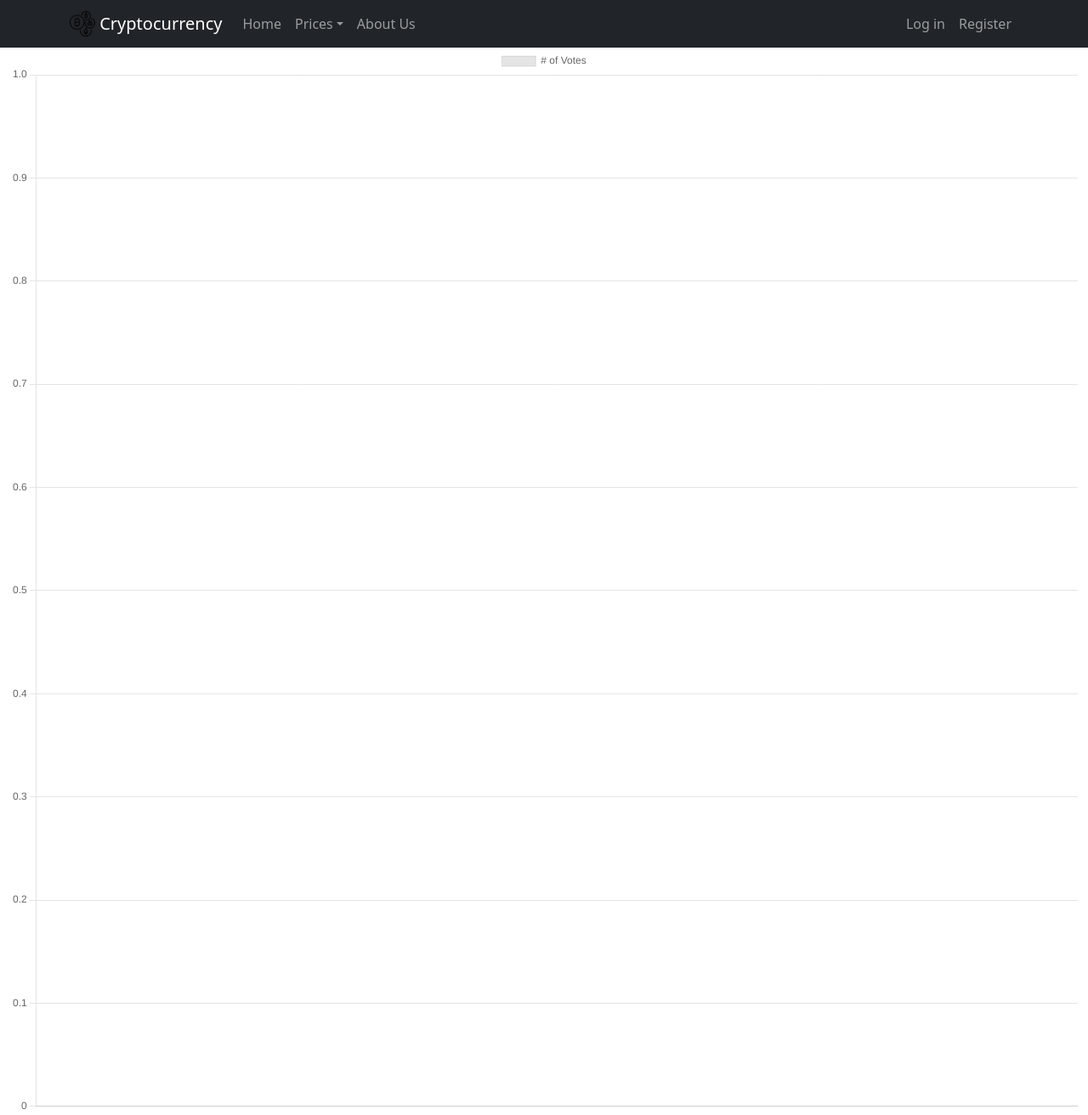
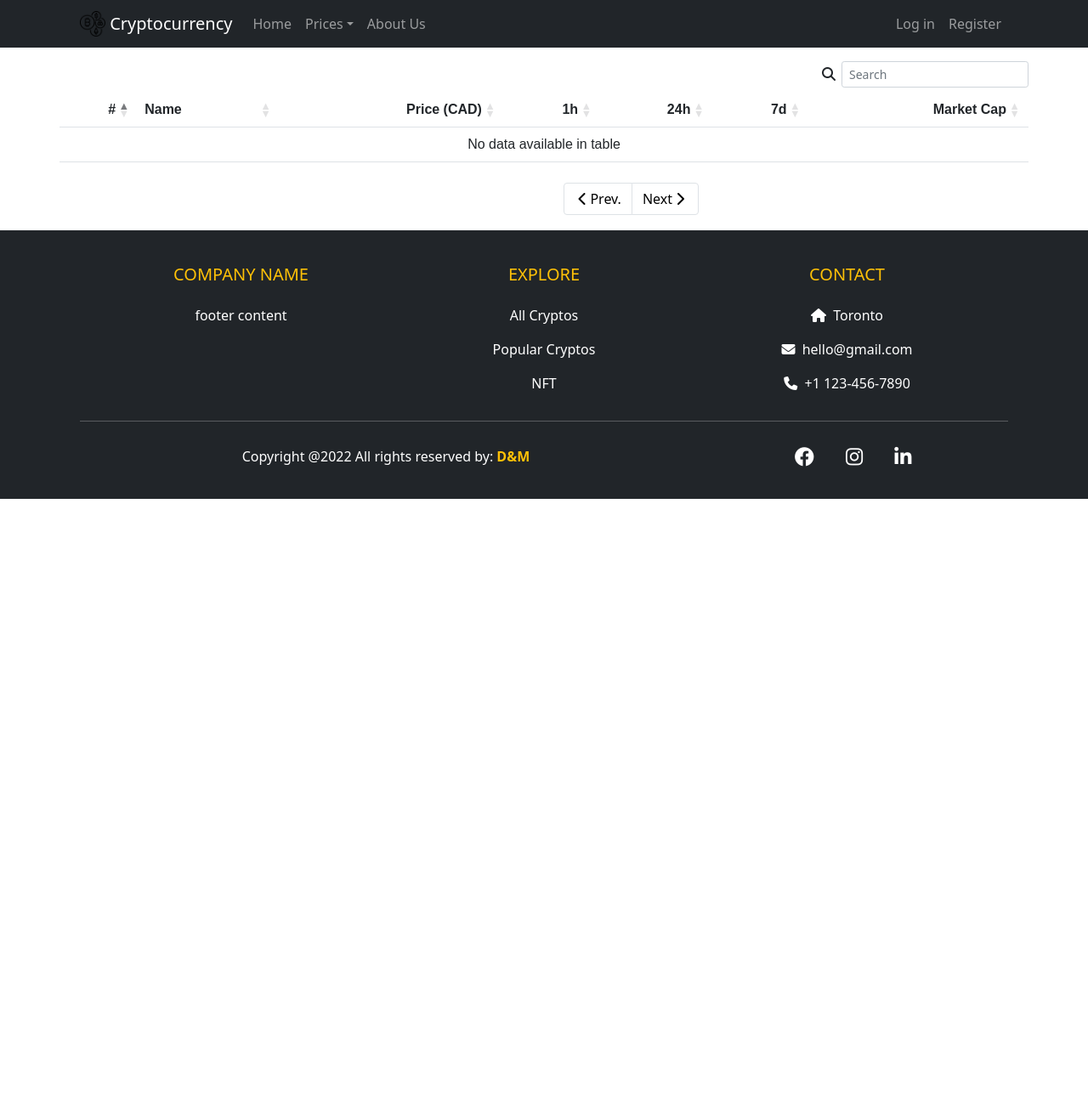
Before and after one commit to rkawk1234/crypto, a Django app: page /popularcryptos.html in a window 1280 px wide. Shown: the whole page at 85% size. After the commit the page ends 587 px from the top, so only its background shows below. Run offline with Django 4.2, Linux system fonts and the light colour scheme; some libraries are stand-ins or nearby versions.

Commit message:
popular crypto updated

```diff
--- a/django/base/templates/base/popularcryptos.html
+++ b/django/base/templates/base/popularcryptos.html
@@ -1,5 +1,5 @@
 {% load static %}
-
+{% load humanize %}
 <!DOCTYPE html>
 <html lang="en">
 <head>
@@ -8,79 +8,101 @@
     <link rel="stylesheet" href="{% static '/style.css'%}">
     <script src="https://code.jquery.com/jquery-3.6.0.min.js" integrity="sha256-/xUj+3OJU5yExlq6GSYGSHk7tPXikynS7ogEvDej/m4=" crossorigin="anonymous"></script>
     <link href="https://cdn.jsdelivr.net/npm/bootstrap@5.2.0/dist/css/bootstrap.min.css" rel="stylesheet" integrity="sha384-gH2yIJqKdNHPEq0n4Mqa/HGKIhSkIHeL5AyhkYV8i59U5AR6csBvApHHNl/vI1Bx" crossorigin="anonymous">
+    <link rel="stylesheet" href="https://cdnjs.cloudflare.com/ajax/libs/twitter-bootstrap/5.1.3/css/bootstrap.min.css">
+    <link rel="stylesheet" href="https://cdn.datatables.net/1.12.1/css/dataTables.bootstrap5.min.css">
+    <link rel="stylesheet" href="https://cdnjs.cloudflare.com/ajax/libs/font-awesome/6.1.2/css/all.min.css">
 
 
+    <script>
+    $(document).ready(function () {
+      $('#allcryptoTable').DataTable({
+        dom: '<"row"<"col-sm-4"><"col-sm-4><"col-sm-4"f>>rt<"row"<"col-sm-4"><"col-sm-4 text-center"p><"col-sm-4">>',
+        pageLength: 100,
+        info: false,
+        lengthChange: false,
+
+        language: {
+        search: '<i class="fa fa-search"></i>',
+        searchPlaceholder: "Search",
+        paginate: {
+          previous: '<span><i class="fa-solid fa-chevron-left" id="paginate-button"></i>Prev.</span>',
+          next: '<span>Next<i class="fa-solid fa-chevron-right" id="paginate-button"></i></span>'
+        }
+        }
+      });
+    });
+    </script>
 </head>
 
 <body>
 
   <header>
+
     {% include 'base/nav.html' %}
-</header>
 
-  <main role="main" class="container-fluid">
+  </header>
 
-    <div>
-      <canvas id="myChart" height="400" width="400"></canvas>
-    </div>
+  <main role="main" class="container-fluid" style="padding: 0px;">
+      <div class="container px-0">
+        <table class="table" id="allcryptoTable">
 
-    <script src="https://cdn.jsdelivr.net/npm/chart.js"></script>
+          <thead><tr><th style="text-align: center;">#</th><th style="text-align: left !important;">Name</th><th>Price (CAD)</th><th>1h</th><th>24h</th><th>7d</th><th>Market Cap</th></tr></thead>
+          <tbody id='tableData'>
 
-    <script>
+          {% for i in apidata|slice:":10" %}
+            <tr>
+              <td style="text-align:left;">
+                {% if user.is_authenticated %}
+                <a href="#" class="btn-floating btn-sm text-black" style="font-size: 15px; padding-right: 10px;"><i class="fa-regular fa-star"></i></a>
+                {% endif %}
 
-      var xVal = []
-      var yVal = []
+                {{forloop.counter}}</td>
+              <td style="text-align:left"><img src={{i.image}} width="50px" style="padding-right:20px"><b>{{i.name}}</b><small class="text-muted text-uppercase">&nbsp;&nbsp;{{i.symbol}}</small></td>
+              <td>${{i.current_price|intcomma}}</td>
+
+              {% if i.price_change_percentage_1h_in_currency > 0 %}
+              <td style="color: green">+
+              {% else %}
+              <td style="color:red">
+              {% endif %}
+              {{i.price_change_percentage_1h_in_currency|floatformat:2}}% </td>
+
+              {% if i.price_change_percentage_24h_in_currency > 0 %}
+              <td style="color: green">+
+              {% else %}
+              <td style="color:red">
+              {% endif %}
+              {{i.price_change_percentage_24h_in_currency|floatformat:2}}% </td>
+
+              {% if i.price_change_percentage_7d_in_currency > 0 %}
+              <td style="color: green">+
+              {% else %}
+              <td style="color:red">
+              {% endif %}
+              {{i.price_change_percentage_7d_in_currency|floatformat:2}}% </td>
+
+              <td>${{i.market_cap|intcomma}}</td>
+
+            </tr>
+          {% endfor %}
+
+        </tbody>
+
+        </table>
+      </div>
+
+
+      {% include 'base/footer.html' %}
+
+    </main>
+
+<script src="{% static '/script.js' %}"></script>
+<script src="https://cdn.jsdelivr.net/npm/bootstrap@5.2.0/dist/js/bootstrap.bundle.min.js" integrity="sha384-A3rJD856KowSb7dwlZdYEkO39Gagi7vIsF0jrRAoQmDKKtQBHUuLZ9AsSv4jD4Xa" crossorigin="anonymous"></script>
+<script src="https://code.jquery.com/jquery-3.5.1.js"></script>
+<script src="https://cdn.datatables.net/1.12.1/js/jquery.dataTables.min.js"></script>
+<script src="https://cdn.datatables.net/1.12.1/js/dataTables.bootstrap5.min.js"></script>
 
 
 
-      "{% for i in apidata%}"
-      // var unix_timestamp = "{{i.0}}"
-      // var date = new Date(unix_timestamp*1000)
-      // var hours = date.getHours();
-      // var minutes = "0" + date.getMinutes()
-      // var seconds = "0" + date.getSeconds()
-      // var formattedTime = hours + ':' + minutes.substr(-2) + ':' + seconds.substr(-2)
-      yVal.push("{{i.sparkline_in_7d.price}}")
-      "{% endfor %}"
-
-
-
-
-
-
-      var ctx = document.getElementById("myChart");
-      var myChart = new Chart(ctx, {
-    type: 'line',
-    data: {
-        labels: xVal,
-        datasets: [{
-            label: '# of Votes',
-            data: yVal[0],
-
-          borderWidth: 1,
-        }]
-    },
-    options: {
-        scales: {
-            y: {
-                beginAtZero: true
-            }
-        }
-    }
-});
-
-
-    </script>
-
-
-
-
-
-  </main>
-
-       <script src="{% static '/script.js' %}"></script>
-       <script src="https://cdn.jsdelivr.net/npm/bootstrap@5.2.0/dist/js/bootstrap.bundle.min.js" integrity="sha384-A3rJD856KowSb7dwlZdYEkO39Gagi7vIsF0jrRAoQmDKKtQBHUuLZ9AsSv4jD4Xa" crossorigin="anonymous"></script>
-
 </body>
-
 </html>
```
